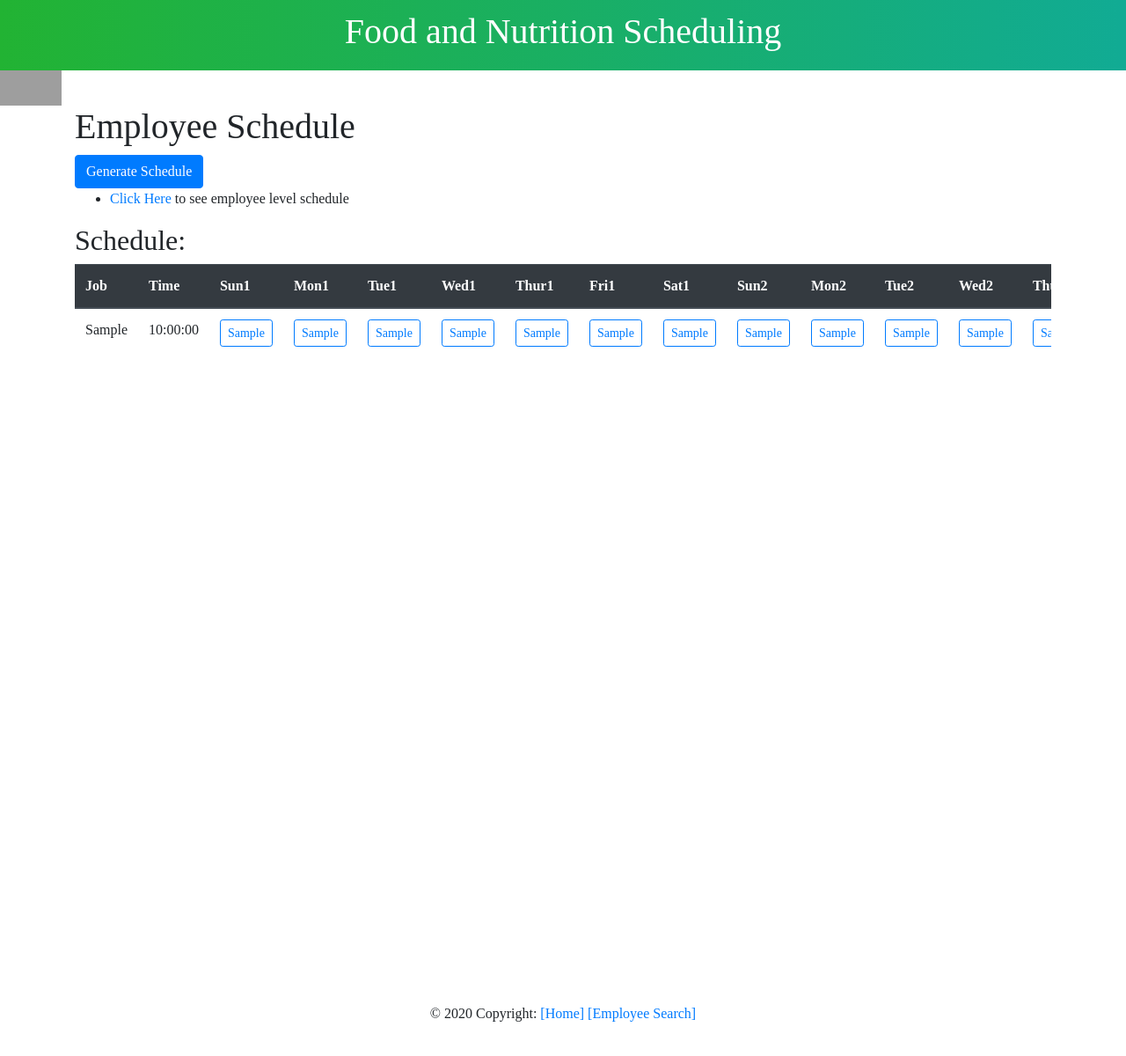
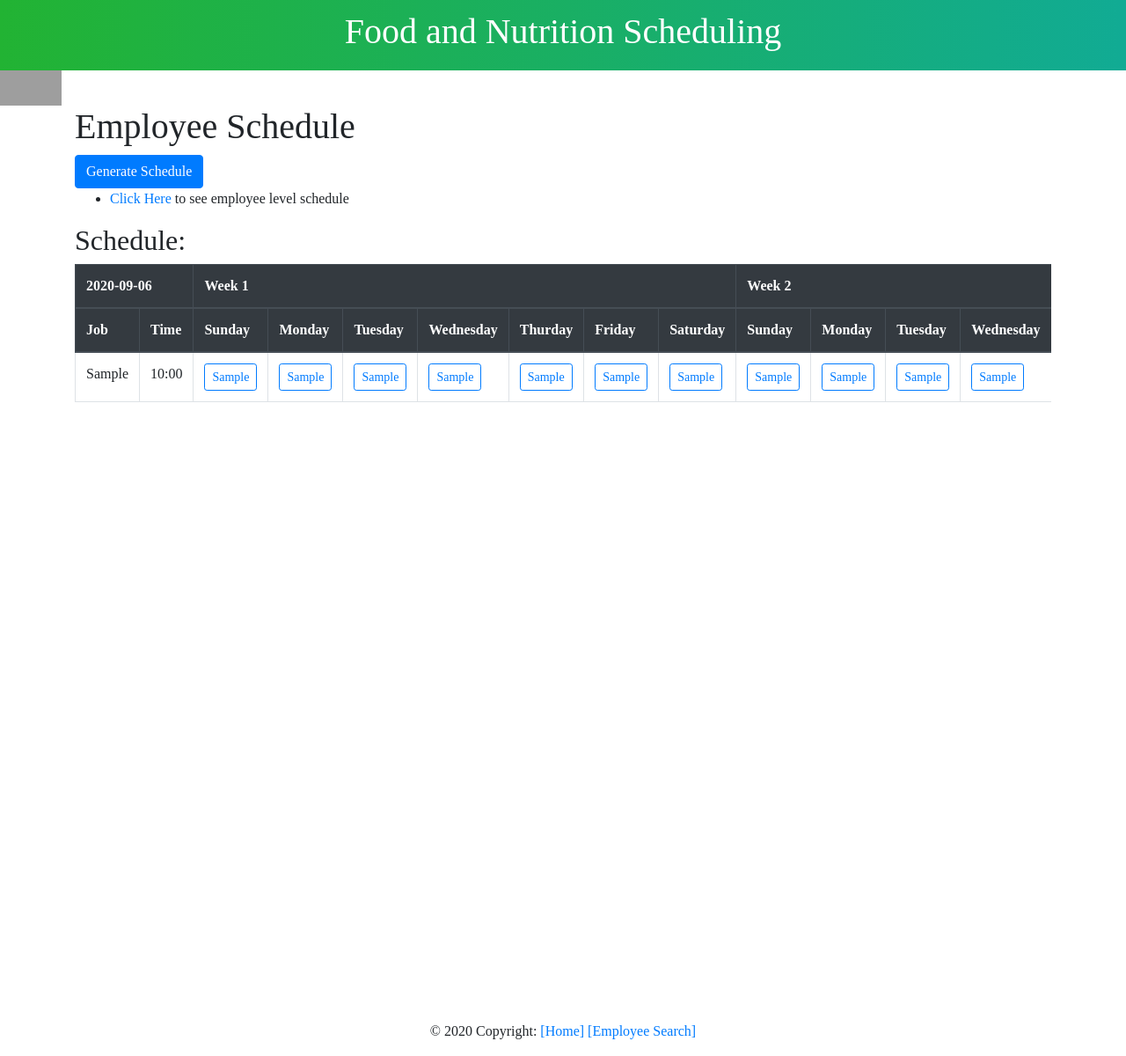
Before and after one commit to bensonmat8/EmpTime, a Flask app: page /Schedule in a window 1280 px wide. Shown: the whole page at 88% size. Before the commit the page ends 1161 px from the top, so only its background shows below. Run offline with Flask 3, Linux system fonts and the light colour scheme; tables that the repository leaves empty hold one stand-in row (values such as "Sample post"); some libraries are stand-ins or nearby versions; grey boxes are pictures that could not be loaded.

Commit message:
1. Changed colors for Schedule items. 2. Divided Week 1 and 2. 3. Time format hh:mm

```diff
--- a/templates/Schedule.html
+++ b/templates/Schedule.html
@@ -37,7 +37,7 @@ Employee Schedule
 <style>
     .tableFixHead {
         overflow-y: auto;
-        height: 800px;
+        height: 820px;
     }
 
     .tableFixHead thead th {
@@ -92,25 +92,30 @@ Employee Schedule
 </div>
 <h2>Schedule:</h2>
 <div class="tableFixHead">
-    <table class="table">
+    <table class="table  table-bordered table-hover">
         <thead class="thead-dark">
+            <tr>
+                <th colspan="2">2020-09-06</th>
+                <th colspan="7">Week 1</th>
+                <th colspan="7">Week 2</th>
+            </tr>
             <tr>
                 <th>Job</th>
                 <th>Time</th>
-                <th>Sun1</th>
-                <th>Mon1</th>
-                <th>Tue1</th>
-                <th>Wed1</th>
-                <th>Thur1</th>
-                <th>Fri1</th>
-                <th>Sat1</th>
-                <th>Sun2</th>
-                <th>Mon2</th>
-                <th>Tue2</th>
-                <th>Wed2</th>
-                <th>Thur2</th>
-                <th>Fri2</th>
-                <th>Sat2</th>
+                <th>Sunday</th>
+                <th>Monday</th>
+                <th>Tuesday</th>
+                <th>Wednesday</th>
+                <th>Thurday</th>
+                <th>Friday</th>
+                <th>Saturday</th>
+                <th>Sunday</th>
+                <th>Monday</th>
+                <th>Tuesday</th>
+                <th>Wednesday</th>
+                <th>Thursday</th>
+                <th>Friday</th>
+                <th>Saturday</th>
             </tr>
         </thead>
 
@@ -118,49 +123,63 @@ Employee Schedule
             {% for item in items %}
             <tr>
                 <td>{{item.job}}</td>
-                <td>{{item.time}}</td>
+                <td>{{item.time.strftime('%H:%M')}}</td>
                 <td><button onclick="togglePopup('{{item.kitchen_id}}', 'sun1', '{{ item.sun1|replace(' ','-') }}')"
-                        class="btn btn-outline-primary btn-sm kit-table-data" data-kitchen_id={{item.kitchen_id}}
-                        data-kitchen_col="sun1">{{item.sun1}}</button></td>
+                        {% if 'Add_employee' in item.sun1 %} class="btn btn-outline-danger" {% else %}
+                        class="btn btn-outline-primary btn-sm kit-table-data" {% endif %}
+                        data-kitchen_id={{item.kitchen_id}} data-kitchen_col="sun1">{{item.sun1}}</button></td>
                 <td><button onclick="togglePopup('{{item.kitchen_id}}', 'mon1', '{{ item.mon1|replace(' ','-') }}')"
-                        class="btn btn-outline-primary btn-sm kit-table-data" data-kitchen_id={{item.kitchen_id}}
-                        data-kitchen_col="mon1">{{item.mon1}}</button></td>
+                        {% if 'Add_employee' in item.mon1 %} class="btn btn-outline-danger" {% else %}
+                        class="btn btn-outline-primary btn-sm kit-table-data" {% endif %}
+                        data-kitchen_id={{item.kitchen_id}} data-kitchen_col="mon1">{{item.mon1}}</button></td>
                 <td><button onclick="togglePopup('{{item.kitchen_id}}', 'tue1', '{{ item.tue1|replace(' ','-') }}')"
-                        class="btn btn-outline-primary btn-sm kit-table-data" data-kitchen_id={{item.kitchen_id}}
-                        data-kitchen_col="tue1">{{item.tue1}}</button></td>
+                        {% if 'Add_employee' in item.tue1 %} class="btn btn-outline-danger" {% else %}
+                        class="btn btn-outline-primary btn-sm kit-table-data" {% endif %}
+                        data-kitchen_id={{item.kitchen_id}} data-kitchen_col="tue1">{{item.tue1}}</button></td>
                 <td><button onclick="togglePopup('{{item.kitchen_id}}', 'wed1', '{{ item.wed1|replace(' ','-') }}')"
-                        class="btn btn-outline-primary btn-sm kit-table-data" data-kitchen_id={{item.kitchen_id}}
-                        data-kitchen_col="wed1">{{item.wed1}}</button></td>
+                        {% if 'Add_employee' in item.wed1 %} class="btn btn-outline-danger" {% else %}
+                        class="btn btn-outline-primary btn-sm kit-table-data" {% endif %}
+                        data-kitchen_id={{item.kitchen_id}} data-kitchen_col="wed1">{{item.wed1}}</button></td>
                 <td><button onclick="togglePopup('{{item.kitchen_id}}', 'thur1', '{{ item.thur1|replace(' ','-') }}')"
-                        class="btn btn-outline-primary btn-sm kit-table-data" data-kitchen_id={{item.kitchen_id}}
-                        data-kitchen_col="thur1">{{item.thur1}}</button></td>
+                        {% if 'Add_employee' in item.thur1 %} class="btn btn-outline-danger" {% else %}
+                        class="btn btn-outline-primary btn-sm kit-table-data" {% endif %}
+                        data-kitchen_id={{item.kitchen_id}} data-kitchen_col="thur1">{{item.thur1}}</button></td>
                 <td><button onclick="togglePopup('{{item.kitchen_id}}', 'fri1', '{{ item.fri1|replace(' ','-') }}')"
-                        class="btn btn-outline-primary btn-sm kit-table-data" data-kitchen_id={{item.kitchen_id}}
-                        data-kitchen_col="fri1">{{item.fri1}}</button></td>
+                        {% if 'Add_employee' in item.fri1 %} class="btn btn-outline-danger" {% else %}
+                        class="btn btn-outline-primary btn-sm kit-table-data" {% endif %}
+                        data-kitchen_id={{item.kitchen_id}} data-kitchen_col="fri1">{{item.fri1}}</button></td>
                 <td><button onclick="togglePopup('{{item.kitchen_id}}', 'sat1', '{{ item.sat1|replace(' ','-') }}')"
-                        class="btn btn-outline-primary btn-sm kit-table-data" data-kitchen_id={{item.kitchen_id}}
-                        data-kitchen_col="sat1">{{item.sat1}}</button></td>
+                        {% if 'Add_employee' in item.sat1 %} class="btn btn-outline-danger" {% else %}
+                        class="btn btn-outline-primary btn-sm kit-table-data" {% endif %}
+                        data-kitchen_id={{item.kitchen_id}} data-kitchen_col="sat1">{{item.sat1}}</button></td>
                 <td><button onclick="togglePopup('{{item.kitchen_id}}', 'sun2', '{{ item.sun2|replace(' ','-') }}')"
-                        class="btn btn-outline-primary btn-sm kit-table-data" data-kitchen_id={{item.kitchen_id}}
-                        data-kitchen_col="sun2">{{item.sun2}}</button></td>
+                        {% if 'Add_employee' in item.sun2 %} class="btn btn-outline-danger" {% else %}
+                        class="btn btn-outline-primary btn-sm kit-table-data" {% endif %}
+                        data-kitchen_id={{item.kitchen_id}} data-kitchen_col="sun2">{{item.sun2}}</button></td>
                 <td><button onclick="togglePopup('{{item.kitchen_id}}', 'mon2', '{{ item.mon2|replace(' ','-') }}')"
-                        class="btn btn-outline-primary btn-sm kit-table-data" data-kitchen_id={{item.kitchen_id}}
-                        data-kitchen_col="mon2">{{item.mon2}}</button></td>
+                        {% if 'Add_employee' in item.mon2 %} class="btn btn-outline-danger" {% else %}
+                        class="btn btn-outline-primary btn-sm kit-table-data" {% endif %}
+                        data-kitchen_id={{item.kitchen_id}} data-kitchen_col="mon2">{{item.mon2}}</button></td>
                 <td><button onclick="togglePopup('{{item.kitchen_id}}', 'tue2', '{{ item.tue2|replace(' ','-') }}')"
-                        class="btn btn-outline-primary btn-sm kit-table-data" data-kitchen_id={{item.kitchen_id}}
-                        data-kitchen_col="tue2">{{item.tue2}}</button></td>
+                        {% if 'Add_employee' in item.tue2 %} class="btn btn-outline-danger" {% else %}
+                        class="btn btn-outline-primary btn-sm kit-table-data" {% endif %}
+                        data-kitchen_id={{item.kitchen_id}} data-kitchen_col="tue2">{{item.tue2}}</button></td>
                 <td><button onclick="togglePopup('{{item.kitchen_id}}', 'wed2', '{{ item.wed2|replace(' ','-') }}')"
-                        class="btn btn-outline-primary btn-sm kit-table-data" data-kitchen_id={{item.kitchen_id}}
-                        data-kitchen_col="wed2">{{item.wed2}}</button></td>
+                        {% if 'Add_employee' in item.wed2 %} class="btn btn-outline-danger" {% else %}
+                        class="btn btn-outline-primary btn-sm kit-table-data" {% endif %}
+                        data-kitchen_id={{item.kitchen_id}} data-kitchen_col="wed2">{{item.wed2}}</button></td>
                 <td><button onclick="togglePopup('{{item.kitchen_id}}', 'thur2', '{{ item.thur2|replace(' ','-') }}')"
-                        class="btn btn-outline-primary btn-sm kit-table-data" data-kitchen_id={{item.kitchen_id}}
-                        data-kitchen_col="thur2">{{item.thur2}}</button></td>
+                        {% if 'Add_employee' in item.thur2 %} class="btn btn-outline-danger" {% else %}
+                        class="btn btn-outline-primary btn-sm kit-table-data" {% endif %}
+                        data-kitchen_id={{item.kitchen_id}} data-kitchen_col="thur2">{{item.thur2}}</button></td>
                 <td><button onclick="togglePopup('{{item.kitchen_id}}', 'fri2', '{{ item.fri2|replace(' ','-') }}')"
-                        class="btn btn-outline-primary btn-sm kit-table-data" data-kitchen_id={{item.kitchen_id}}
-                        data-kitchen_col="fri2">{{item.fri2}}</button></td>
+                        {% if 'Add_employee' in item.fri2 %} class="btn btn-outline-danger" {% else %}
+                        class="btn btn-outline-primary btn-sm kit-table-data" {% endif %}
+                        data-kitchen_id={{item.kitchen_id}} data-kitchen_col="fri2">{{item.fri2}}</button></td>
                 <td><button onclick="togglePopup('{{item.kitchen_id}}', 'sat2', '{{ item.sat2|replace(' ','-') }}')"
-                        class="btn btn-outline-primary btn-sm kit-table-data" data-kitchen_id={{item.kitchen_id}}
-                        data-kitchen_col="sat2">{{item.sat2}}</button></td>
+                        {% if 'Add_employee' in item.sat2 %} class="btn btn-outline-danger" {% else %}
+                        class="btn btn-outline-primary btn-sm kit-table-data" {% endif %}
+                        data-kitchen_id={{item.kitchen_id}} data-kitchen_col="sat2">{{item.sat2}}</button></td>
             </tr>
             {% endfor %}
         </tbody>
```
Also changed, not shown: templates/ScheduleSetting.html (+15 -15 lines), templates/layout.html (+19 -12 lines).
